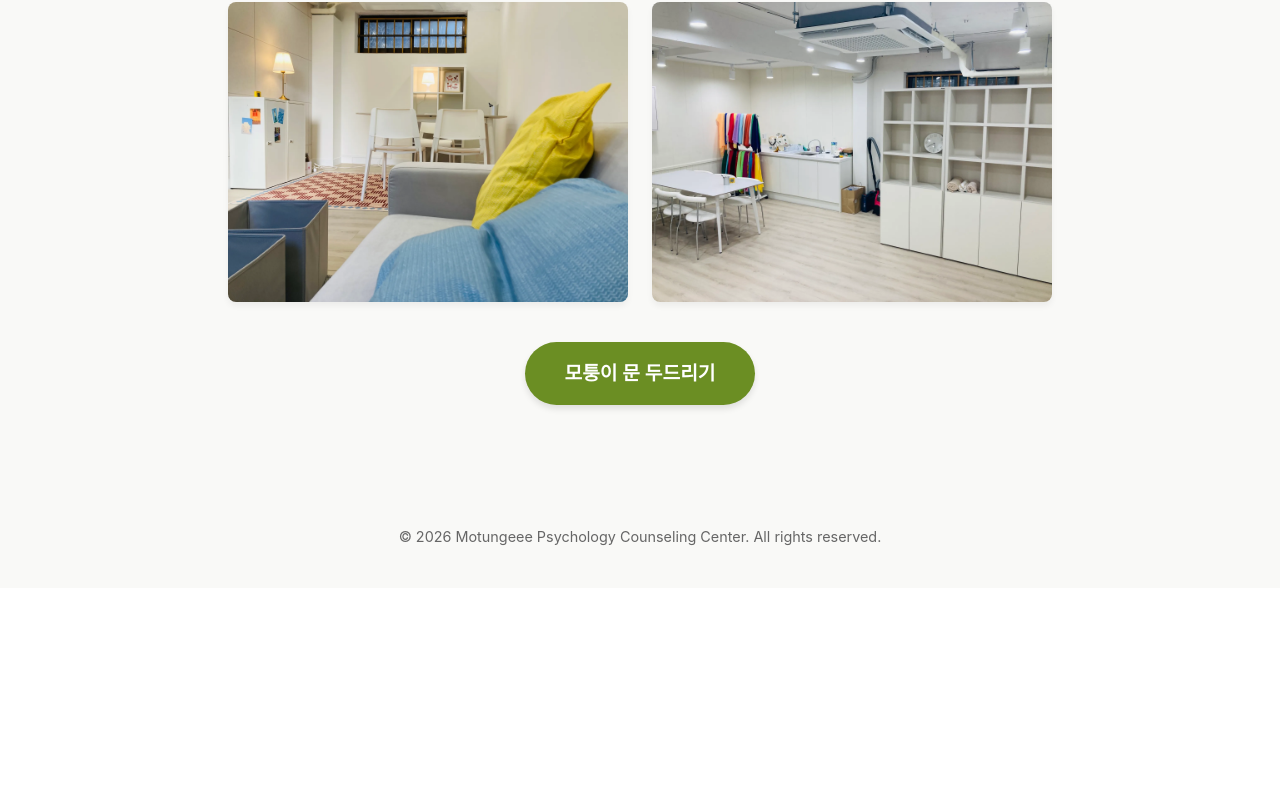
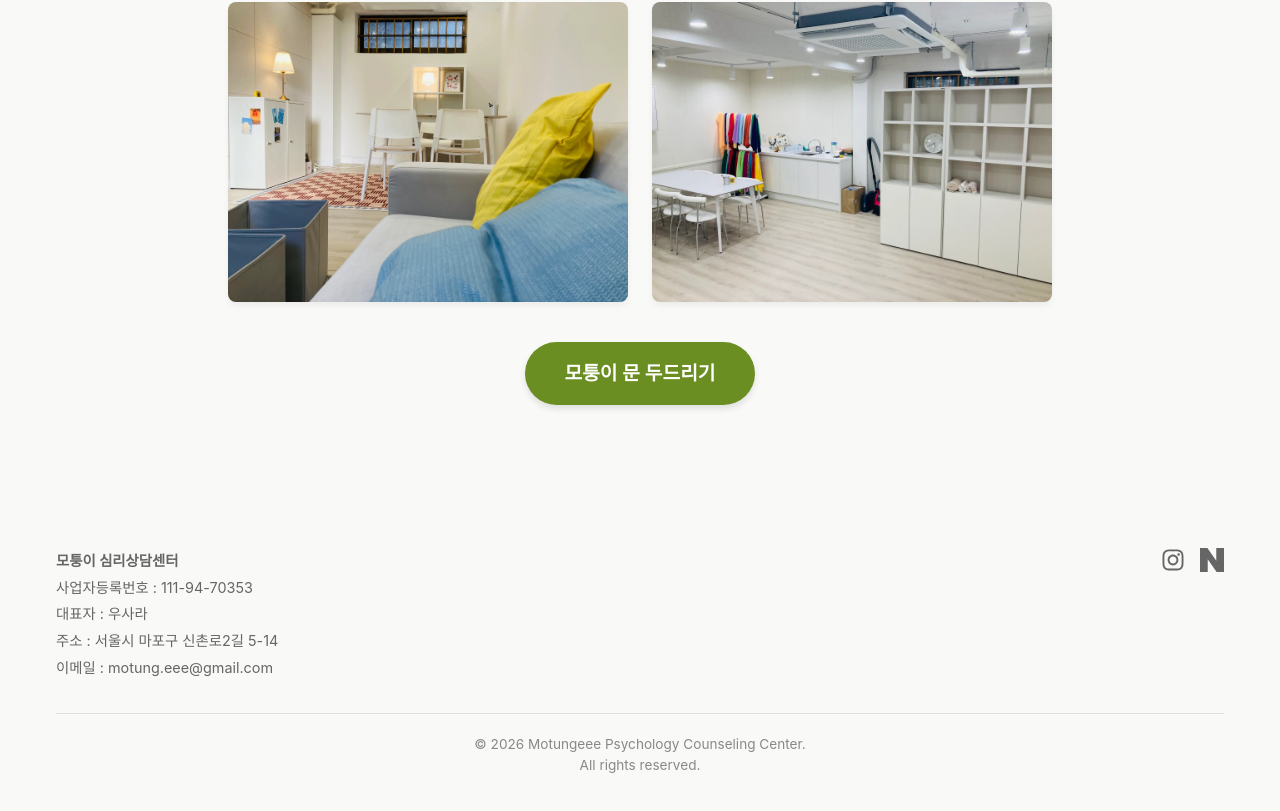
Before and after one commit to motungeee/motungeee_homepage, a React (Vite) app: page / in a window 1280 px wide. Shown: the part 1299-2110 px from the top of the page. Before the commit the page ends 1887 px from the top, so only its background shows below. Built offline with nearby package versions, Linux system fonts and the light colour scheme.

Commit message:
feat: enhance footer with business info and social links

```diff
--- a/package.json
+++ b/package.json
@@ -14,6 +14,7 @@
   "dependencies": {
     "react": "^18.2.0",
     "react-dom": "^18.2.0",
+    "react-icons": "^5.5.0",
     "react-router-dom": "^6.22.3"
   },
   "devDependencies": {
--- a/src/components/Layout.jsx
+++ b/src/components/Layout.jsx
@@ -1,5 +1,7 @@
 import React from 'react';
 import { Outlet, Link, useLocation } from 'react-router-dom';
+import { FaInstagram } from 'react-icons/fa6';
+import { SiNaver } from 'react-icons/si';
 import styles from './Layout.module.css';
 
 const Layout = () => {
@@ -49,7 +51,27 @@ const Layout = () => {
 
       <footer className={styles.footer}>
         <div className="container">
-          <p>© 2026 Motungeee Psychology Counseling Center. All rights reserved.</p>
+          <div className={styles.footerContent}>
+            <div className={styles.footerInfo}>
+              <p><strong>모퉁이 심리상담센터</strong></p>
+              <p>사업자등록번호 : 111-94-70353</p>
+              <p>대표자 : 우사라</p>
+              <p>주소 : 서울시 마포구 신촌로2길 5-14</p>
+              <p>이메일 : motung.eee@gmail.com</p>
+            </div>
+
+            <div className={styles.footerSocial}>
+              <a href="http://instagram.com/motung.eee" target="_blank" rel="noopener noreferrer" className={styles.socialIcon} aria-label="Instagram">
+                <FaInstagram />
+              </a>
+              <a href="https://blog.naver.com/seosa_motungi" target="_blank" rel="noopener noreferrer" className={styles.socialIcon} aria-label="Naver Blog">
+                <SiNaver />
+              </a>
+            </div>
+          </div>
+          <p className={styles.copyright}>
+            &copy; 2026 Motungeee Psychology Counseling Center.<br />All rights reserved.
+          </p>
         </div>
       </footer>
     </div>
--- a/src/components/Layout.module.css
+++ b/src/components/Layout.module.css
@@ -93,13 +93,60 @@
 }
 
 .footer {
-  padding: 40px 0;
+  padding: 60px 0;
   background-color: var(--color-bg-secondary);
-  text-align: center;
   color: var(--color-text-secondary);
   font-size: 0.9rem;
   margin-top: auto;
 }
+
+.footerContent {
+  display: flex;
+  flex-direction: column;
+  gap: 20px;
+  align-items: center;
+  margin-bottom: 30px;
+  text-align: center;
+}
+
+.footerInfo p {
+  margin: 5px 0;
+  line-height: 1.5;
+}
+
+.footerSocial {
+  display: flex;
+  gap: 15px;
+}
+
+.socialIcon {
+  font-size: 1.5rem;
+  color: var(--color-text-secondary);
+  transition: color 0.2s;
+}
+
+.socialIcon:hover {
+  color: var(--color-accent);
+}
+
+.copyright {
+  text-align: center;
+  font-size: 0.85rem;
+  color: #888;
+  line-height: 1.5;
+  border-top: 1px solid #ddd;
+  padding-top: 20px;
+}
+
+@media (min-width: 768px) {
+  .footerContent {
+    flex-direction: row;
+    justify-content: space-between;
+    align-items: flex-start;
+    text-align: left;
+  }
+}
+
 
 @media (max-width: 768px) {
   .hamburger {
```
Also changed, not shown: src/images/new_qr.png (added), 1 other file (tests, documents, lock files or other folders).
